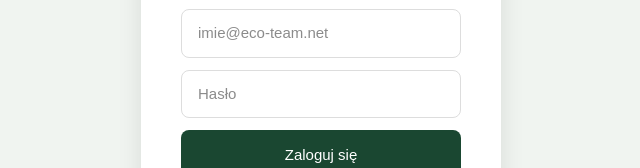
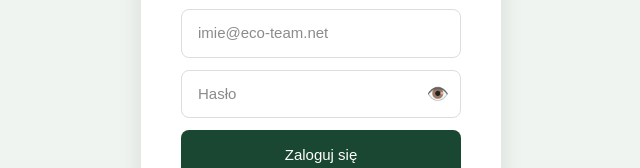
Before and after one commit to Natamitra/eco-team-chatbot, a Next.js app: page /login in a window 1280 px wide. Shown: the part 398-566 px from the top of the page, without its empty margins (319-959 px from the left). Built offline with nearby package versions, Linux system fonts and the light colour scheme.

Commit message:
Dodanie podglądu hasła

```diff
--- a/app/login/page.tsx
+++ b/app/login/page.tsx
@@ -9,14 +9,13 @@ export default function LoginPage() {
   const [step, setStep] = useState<"login" | "newPassword">("login");
   const [loading, setLoading] = useState(false);
   const [error, setError] = useState("");
+  const [showPassword, setShowPassword] = useState(false);
+  const [showNew1, setShowNew1] = useState(false);
+  const [showNew2, setShowNew2] = useState(false);
 
   const login = async () => {
-    if (!email || !password) {
-      setError("Wpisz email i hasło.");
-      return;
-    }
-    setLoading(true);
-    setError("");
+    if (!email || !password) { setError("Wpisz email i hasło."); return; }
+    setLoading(true); setError("");
     const res = await fetch("/api/login", {
       method: "POST",
       headers: { "Content-Type": "application/json" },
@@ -24,26 +23,15 @@ export default function LoginPage() {
     });
     const data = await res.json();
     setLoading(false);
-    if (data.firstLogin) {
-      setStep("newPassword");
-    } else if (data.success) {
-      window.location.href = "/";
-    } else {
-      setError(data.error || "Błąd logowania.");
-    }
+    if (data.firstLogin) setStep("newPassword");
+    else if (data.success) window.location.href = "/";
+    else setError(data.error || "Błąd logowania.");
   };
 
   const setNewPass = async () => {
-    if (newPassword.length < 8) {
-      setError("Hasło musi mieć minimum 8 znaków.");
-      return;
-    }
-    if (newPassword !== newPassword2) {
-      setError("Hasła nie są takie same.");
-      return;
-    }
-    setLoading(true);
-    setError("");
+    if (newPassword.length < 8) { setError("Hasło musi mieć minimum 8 znaków."); return; }
+    if (newPassword !== newPassword2) { setError("Hasła nie są takie same."); return; }
+    setLoading(true); setError("");
     const res = await fetch("/api/login", {
       method: "POST",
       headers: { "Content-Type": "application/json" },
@@ -51,12 +39,20 @@ export default function LoginPage() {
     });
     const data = await res.json();
     setLoading(false);
-    if (data.success) {
-      window.location.href = "/";
-    } else {
-      setError(data.error || "Błąd.");
-    }
+    if (data.success) window.location.href = "/";
+    else setError(data.error || "Błąd.");
   };
+
+  const Eye = ({ show, toggle }: { show: boolean; toggle: () => void }) => (
+    <button onClick={toggle} type="button" style={{
+      position: "absolute", right: 12, top: "50%", transform: "translateY(-50%)",
+      background: "none", border: "none", cursor: "pointer", color: "#888", fontSize: 18
+    }}>
+      {show ? "🙈" : "👁️"}
+    </button>
+  );
+
+  const inputBox = { width: "100%", padding: "12px 44px 12px 16px", borderRadius: 8, border: "1px solid #ddd", fontSize: 15, boxSizing: "border-box" as const };
 
   return (
     <div style={{ minHeight: "100vh", display: "flex", alignItems: "center", justifyContent: "center", background: "#f0f4f0" }}>
@@ -71,20 +67,19 @@ export default function LoginPage() {
           <>
             <p style={{ color: "#444", marginBottom: 16, fontSize: 14 }}>Wpisz swój służbowy email i hasło.</p>
             <input
-              type="email"
-              placeholder="imie@eco-team.net"
-              value={email}
+              type="email" placeholder="imie@eco-team.net" value={email}
               onChange={(e) => setEmail(e.target.value)}
-              style={{ width: "100%", padding: "12px 16px", borderRadius: 8, border: "1px solid #ddd", fontSize: 15, marginBottom: 12, boxSizing: "border-box" }}
+              style={{ ...inputBox, padding: "12px 16px", marginBottom: 12 }}
             />
+            <div style={{ position: "relative", marginBottom: 12 }}>
               <input
-              type="password"
-              placeholder="Hasło"
-              value={password}
+                type={showPassword ? "text" : "password"} placeholder="Hasło" value={password}
                 onChange={(e) => setPassword(e.target.value)}
                 onKeyDown={(e) => e.key === "Enter" && login()}
-              style={{ width: "100%", padding: "12px 16px", borderRadius: 8, border: "1px solid #ddd", fontSize: 15, marginBottom: 12, boxSizing: "border-box" }}
+                style={inputBox}
               />
+              <Eye show={showPassword} toggle={() => setShowPassword(!showPassword)} />
+            </div>
             {error && <p style={{ color: "red", fontSize: 13 }}>{error}</p>}
             <button onClick={login} disabled={loading} style={{ width: "100%", padding: 14, background: loading ? "#aaa" : "#1a4731", color: "#fff", border: "none", borderRadius: 8, fontSize: 15, cursor: "pointer" }}>
               {loading ? "Logowanie..." : "Zaloguj się"}
@@ -94,21 +89,23 @@ export default function LoginPage() {
           <>
             <p style={{ color: "#1a4731", fontWeight: "bold", marginBottom: 8 }}>Pierwsze logowanie!</p>
             <p style={{ color: "#444", marginBottom: 16, fontSize: 14 }}>Ustaw swoje własne hasło (min. 8 znaków).</p>
+            <div style={{ position: "relative", marginBottom: 12 }}>
               <input
-              type="password"
-              placeholder="Nowe hasło"
-              value={newPassword}
+                type={showNew1 ? "text" : "password"} placeholder="Nowe hasło" value={newPassword}
                 onChange={(e) => setNewPassword(e.target.value)}
-              style={{ width: "100%", padding: "12px 16px", borderRadius: 8, border: "1px solid #ddd", fontSize: 15, marginBottom: 12, boxSizing: "border-box" }}
+                style={inputBox}
               />
+              <Eye show={showNew1} toggle={() => setShowNew1(!showNew1)} />
+            </div>
+            <div style={{ position: "relative", marginBottom: 12 }}>
               <input
-              type="password"
-              placeholder="Powtórz nowe hasło"
-              value={newPassword2}
+                type={showNew2 ? "text" : "password"} placeholder="Powtórz nowe hasło" value={newPassword2}
                 onChange={(e) => setNewPassword2(e.target.value)}
                 onKeyDown={(e) => e.key === "Enter" && setNewPass()}
-              style={{ width: "100%", padding: "12px 16px", borderRadius: 8, border: "1px solid #ddd", fontSize: 15, marginBottom: 12, boxSizing: "border-box" }}
+                style={inputBox}
               />
+              <Eye show={showNew2} toggle={() => setShowNew2(!showNew2)} />
+            </div>
             {error && <p style={{ color: "red", fontSize: 13 }}>{error}</p>}
             <button onClick={setNewPass} disabled={loading} style={{ width: "100%", padding: 14, background: loading ? "#aaa" : "#1a4731", color: "#fff", border: "none", borderRadius: 8, fontSize: 15, cursor: "pointer" }}>
               {loading ? "Zapisywanie..." : "Ustaw hasło i zaloguj się"}
```
Lines whose indentation alone changed are shown as unchanged.
